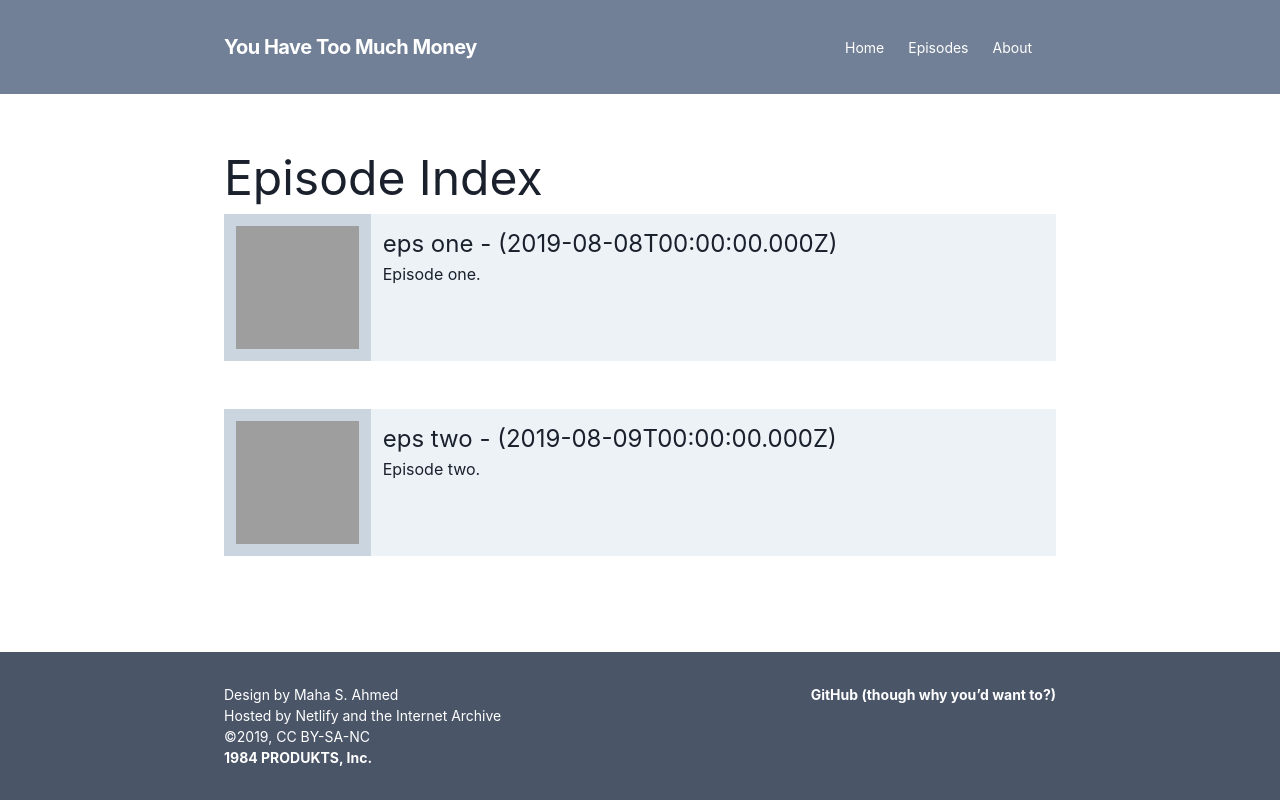
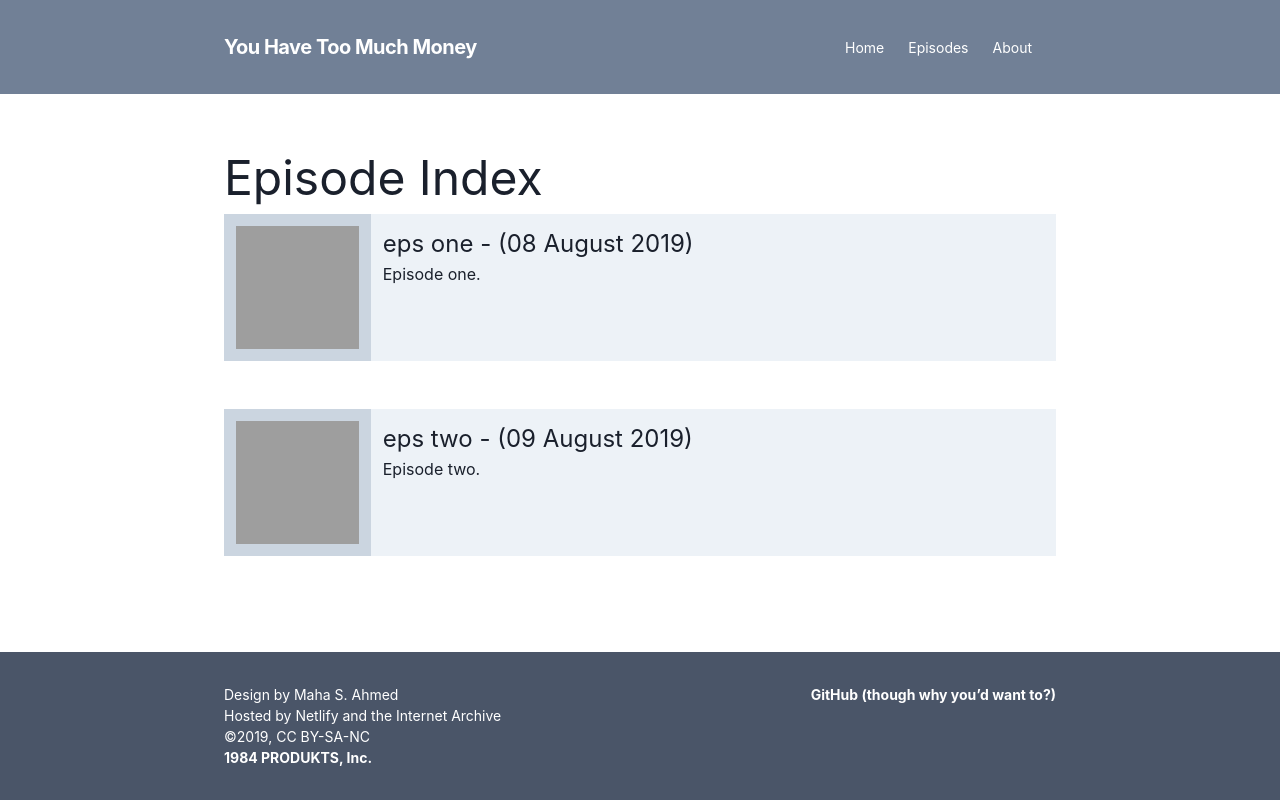
Before and after one commit to 1984-produkts/youhavetoomuchmoney.com, a Gatsby site: page /episodes in a window 1280 px wide. Built offline with nearby package versions, Linux system fonts and the light colour scheme; Gatsby itself is replaced by a stand-in of ours; grey boxes are pictures that could not be loaded.

Commit message:
Add date to episode index.

```diff
--- a/src/pages/episodes.js
+++ b/src/pages/episodes.js
@@ -1,5 +1,6 @@
 import React from "react";
 import { Link, graphql } from "gatsby";
+import { format } from "date-fns";
 import Layout from "../components/layout";
 import SEO from "../components/seo";
 
@@ -18,7 +19,13 @@ const EpisodeIndex = ({ data }) => {
             </div>
             <div className="p-3 bg-gray-200 w-full">
               <Link to={episode.fields.slug}>
-                <h2 className="text-2xl">{episode.frontmatter.title} - ({episode.frontmatter.date})</h2>
+                <h2 className="text-2xl">
+                  {episode.frontmatter.title} - (
+                  <date>
+                    {format(new Date(episode.frontmatter.date), "dd MMMM yyyy")}
+                  </date>
+                  )
+                </h2>
               </Link>
               <p>{episode.excerpt}</p>
             </div>
```
